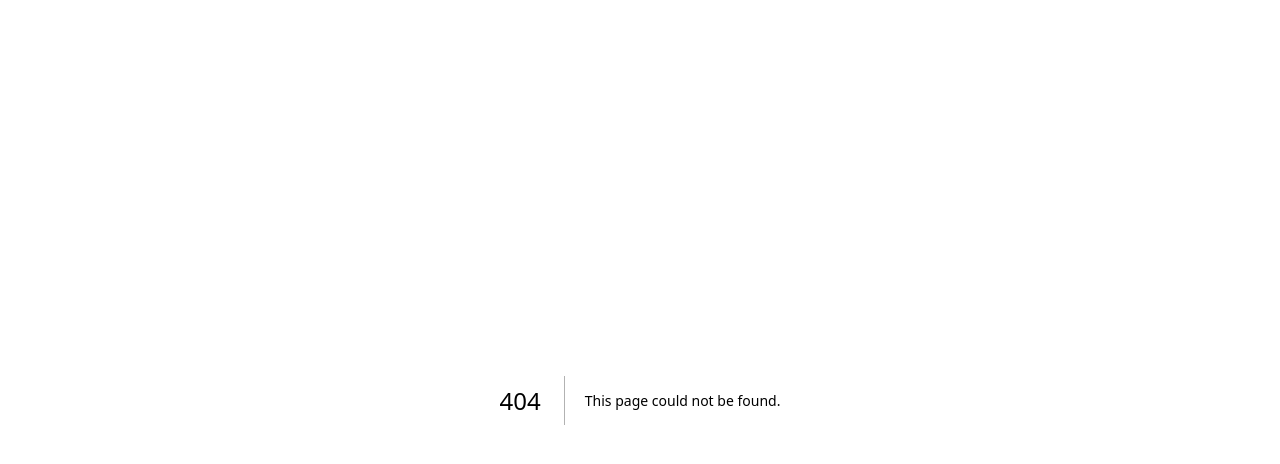
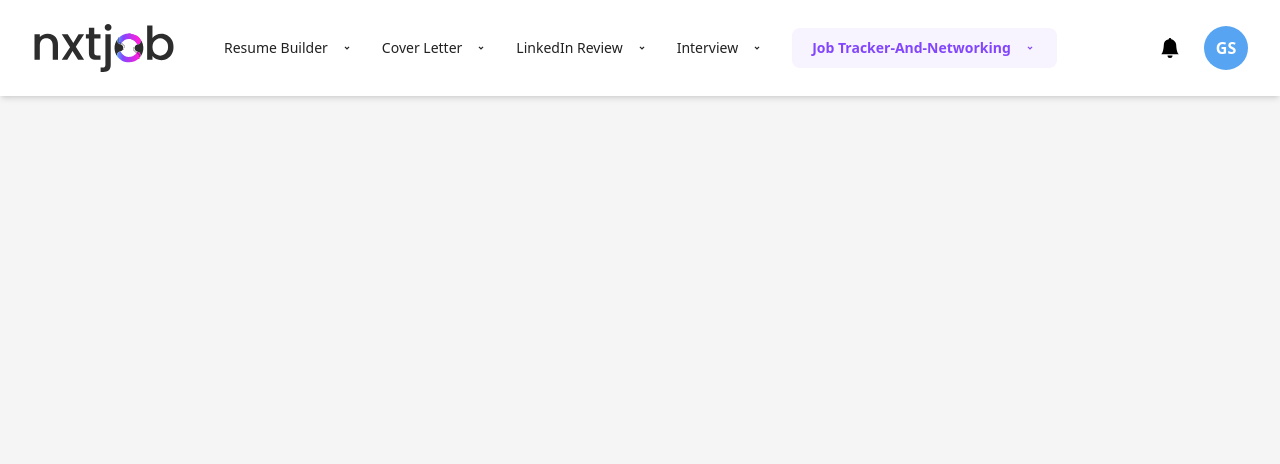
Before and after one commit to ashishsurya/nxtjob-ai-internship-task, a Next.js app: page /job-tracker-and-networking in a window 1280 px wide. Before the commit this address had no page. Shown: the top 464 px of the page. Built offline with nearby package versions, Linux system fonts and the light colour scheme.

Commit message:
active links ocnfigured

```diff
--- a/src/components/Navbar.tsx
+++ b/src/components/Navbar.tsx
@@ -4,8 +4,16 @@ import { RiArrowDropDownLine } from 'react-icons/ri';
 import { BsFillBellFill } from 'react-icons/bs';
 import { twMerge } from 'tailwind-merge';
 import { Avatar, AvatarFallback } from '@radix-ui/react-avatar';
+import { useRouter } from 'next/router';
+import { useState } from 'react';
 
 export const Navbar = () => {
+  const router = useRouter();
+
+  const path = router.pathname;
+
+  console.log(path);
+
   return (
     <nav className='px-8 py-6 shadow-md bg-white flex items-center gap-12'>
       <div>
@@ -19,11 +27,14 @@ export const Navbar = () => {
       </div>
 
       <div className='flex items-center gap-7 flex-1'>
-        <Navlink title='Resume Builder' />
-        <Navlink title='Cover Letter' />
-        <Navlink title='LinkedIn Review' />
-        <Navlink title='Interview' />
-        <Navlink title='Job Tracker and Networking' active />
+        <Navlink href='resume-builder' />
+        <Navlink href='cover-letter' />
+        <Navlink href='linkedIn-review' />
+        <Navlink href='interview' />
+        <Navlink
+          href='job-tracker-and-networking'
+          active={path === '/job-tracker-and-networking'}
+        />
       </div>
 
       <div className='flex items-center gap-6'>
@@ -38,17 +49,17 @@ export const Navbar = () => {
   );
 };
 
-const Navlink = ({ title, active }: { title: string; active?: boolean }) => {
+const Navlink = ({ href, active }: { href: string; active?: boolean }) => {
   return (
     <Link
-      href={'#'}
+      href={href}
       className={twMerge(
         'flex items-center gap-3 text-sm text-[#212121]',
         active &&
           'bg-[#F7F3FF] px-[20px] py-[10px] text-[#8246FD] font-bold rounded-lg'
       )}
     >
-      <p>{title}</p>
+      <p className='capitalize'>{href.replace('-', ' ')}</p>
       <RiArrowDropDownLine />
     </Link>
   );
--- /dev/null
+++ b/src/pages/404.tsx
@@ -0,0 +1,19 @@
+import Link from 'next/link';
+
+export default function ErrorPage() {
+  return (
+    <main className='flex flex-col h-screen items-center justify-center font-medium text-2xl'>
+      <p className='text-4xl'>This website is built for an internship task.</p>
+      <p className=''>
+        Go{' '}
+        <Link
+          className='text-blue-500 underline underline-offset-4'
+          href={'/job-tracker-and-networking'}
+        >
+          here
+        </Link>{' '}
+        to view the actual work done.
+      </p>
+    </main>
+  );
+}
--- a/src/pages/_app.tsx
+++ b/src/pages/_app.tsx
@@ -1,6 +1,12 @@
-import '@/styles/globals.css'
-import type { AppProps } from 'next/app'
+import { Navbar } from '@/components/Navbar';
+import '@/styles/globals.css';
+import type { AppProps } from 'next/app';
 
 export default function App({ Component, pageProps }: AppProps) {
-  return <Component {...pageProps} />
+  return (
+    <>
+      <Navbar />
+      <Component {...pageProps} />
+    </>
+  );
 }
--- a/src/pages/index.tsx
+++ b/src/pages/index.tsx
@@ -4,7 +4,6 @@ import Image from 'next/image';
 export default function Home() {
   return (
     <div>
-      <Navbar />
       <h1 className=''>Hello</h1>
     </div>
   );
--- /dev/null
+++ b/src/pages/job-tracker-and-networking.tsx
@@ -0,0 +1,3 @@
+export default function JobTrackerAndNetworking() {
+  return <div></div>;
+}
```
